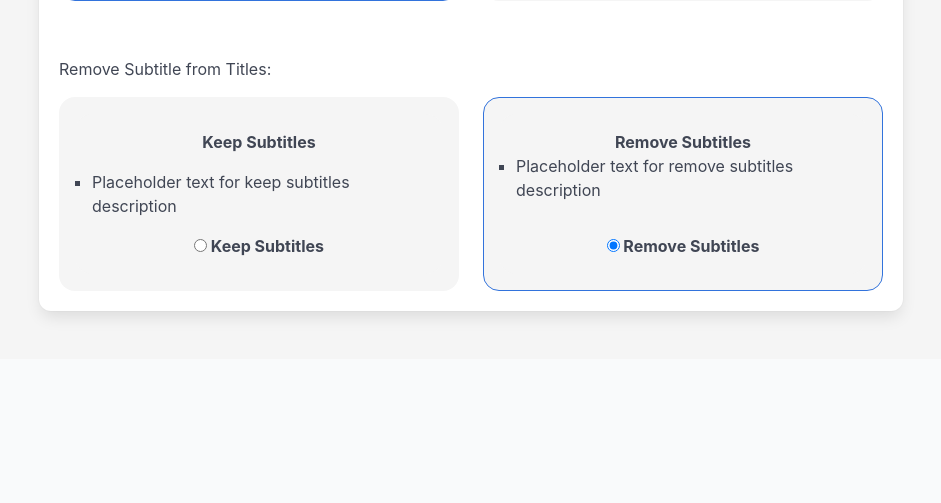
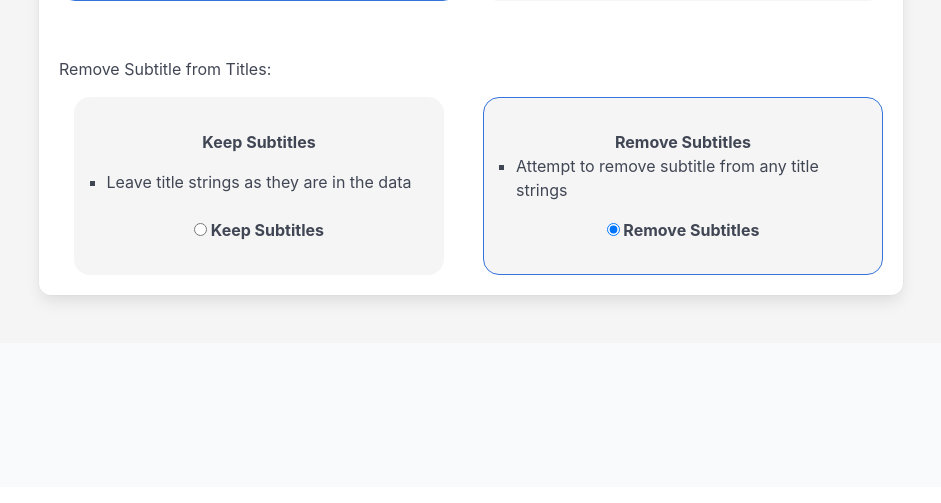
Before and after one commit to Post45-Data-Collective/openrefine-reconciliation-service, a Flask app: page / in a window 1280 px wide. Shown: the part 1150-1653 px from the top of the page, without its empty margins (329-1270 px from the left). After the commit the page ends 1460 px from the top, so only its background shows below. Run offline with Flask 3, Linux system fonts and the light colour scheme; some libraries are stand-ins or nearby versions.

```diff
--- a/app.py
+++ b/app.py
@@ -68,6 +68,8 @@ app.config.update(
     POST45_OCLC_BOOK_ONLY=False, # Filter to only include books in OCLC results
 
 )
+if os.environ.get('OR_IP') is not None:
+  app.config['APP_BASE'] = os.environ.get('OR_IP')
 
 
 
--- a/templates/index.html
+++ b/templates/index.html
@@ -592,7 +592,7 @@
                                                 <p style="margin-bottom: 1em;">Keep Subtitles</p>
 
                                                 <ul>
-                                                    <li>Placeholder text for keep subtitles description</li>
+                                                    <li>Leave title strings as they are in the data</li>
 
                                                 </ul>
 
@@ -621,7 +621,7 @@
                                                 <p>Remove Subtitles</p>
 
                                                 <ul>
-                                                    <li>Placeholder text for remove subtitles description</li>
+                                                    <li>Attempt to remove subtitle from any title strings</li>
 
 
                                                 </ul>
```
